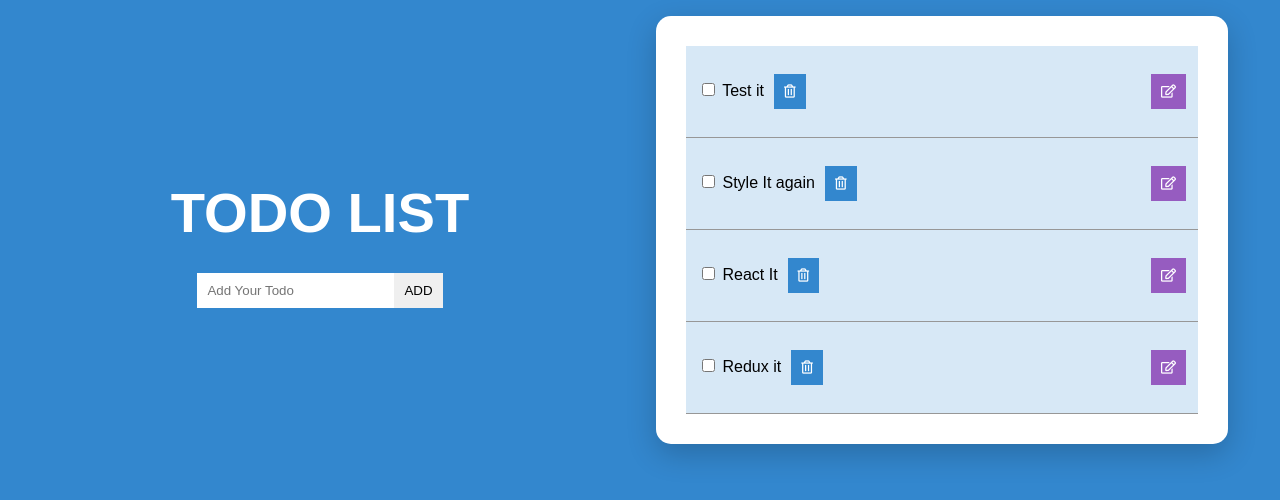
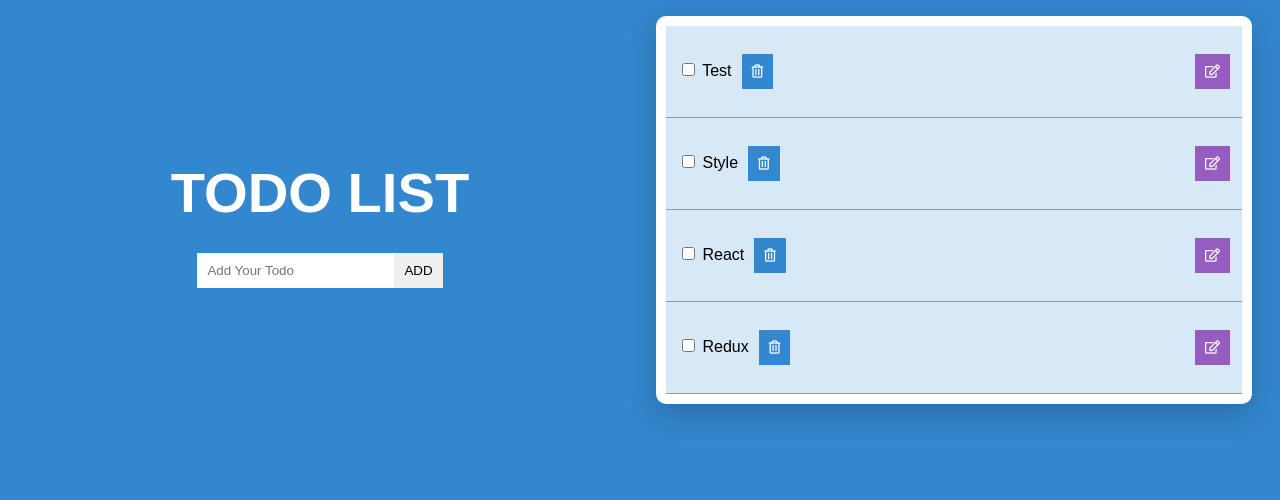
Before and after one commit to stephangriesel/todo-react-redux, a React (Create React App) app in the folder react-redux-todo/: page / in a window 1280 px wide. Shown: the top 500 px of the page. Built offline with nearby package versions, Linux system fonts and the light colour scheme; data requests are answered from the project's data file; a web font is replaced by a local one.

Commit message:
style changes

```diff
--- a/react-redux-todo/src/components/TodoItem.js
+++ b/react-redux-todo/src/components/TodoItem.js
@@ -45,7 +45,6 @@ export class TodoItem extends Component {
           <input
               type="text"
               name="title"
-              placeholder="Edit Your Todo"
               defaultValue={title}
             />
             <button
--- a/react-redux-todo/src/css/main.css
+++ b/react-redux-todo/src/css/main.css
@@ -47,12 +47,12 @@ body a {
 
 main section#card {
   background: #fff;
-  padding: 30px;
+  padding: 10px;
   margin: 1em auto;
-  border-radius: 15px;
+  border-radius: 10px;
   -webkit-box-shadow: 0 10px 30px rgba(0, 0, 0, 0.2);
           box-shadow: 0 10px 30px rgba(0, 0, 0, 0.2);
-  width: 80%;
+  width: 90%;
 }
 
 @media (min-width: 840px) {
@@ -109,6 +109,10 @@ main #card-item .save-btn {
   padding: 10px;
 }
 
+main #card-item #card-item-details {
+  width: 100%;
+}
+
 main #card-item #card-item-edit {
   display: -webkit-box;
   display: -ms-flexbox;
@@ -117,15 +121,24 @@ main #card-item #card-item-edit {
   -webkit-box-direction: normal;
       -ms-flex-direction: row;
           flex-direction: row;
-  -webkit-box-align: center;
-      -ms-flex-align: center;
-          align-items: center;
+  -ms-flex-line-pack: center;
+      align-content: center;
+}
+
+main #card-item #card-item-edit form {
+  display: -webkit-box;
+  display: -ms-flexbox;
+  display: flex;
+  -webkit-box-pack: end;
+      -ms-flex-pack: end;
+          justify-content: flex-end;
 }
 
 main #card-item #card-item-edit input {
   padding: 10px;
   outline: none;
   border: 0;
+  width: 65%;
 }
 
 main section#primary {
--- a/react-redux-todo/src/css/main.scss
+++ b/react-redux-todo/src/css/main.scss
@@ -8,7 +8,7 @@ $colors: (
 );
 
 $padding: 15px;
-$borders: 15px;
+$borders: 10px;
 
 @function color($color-name){
   @return map-get($colors, $color-name);
@@ -70,11 +70,11 @@ main {
 
   section#card {
     background:#fff;
-    padding:30px;
+    padding:10px;
     margin:1em auto;
     border-radius:$borders;
     box-shadow: 0 10px 30px rgba(0,0,0,.2);
-    width:80%;
+    width:90%;
 
     @include desktop {
       grid-area: card;
@@ -116,15 +116,26 @@ main {
       padding:10px;
     }
 
+    #card-item-details {
+      width:100%;
+    }
+
     #card-item-edit {
       display:flex;
       flex-direction: row;
-      align-items: center;
+      align-content: center;
+
+      form {
+        display: flex;
+        justify-content: flex-end;
+
+      }
 
       input {
         padding:10px;
         outline:none;
         border:0;
+        width:65%;
       }
     }
 
--- a/react-redux-todo/tasks.json
+++ b/react-redux-todo/tasks.json
@@ -1,21 +1,19 @@
 {
   "todos": [
     {
-      "title": "Test it",
+      "title": "Test",
       "id": 4
     },
     {
-      "title": "Style It again",
+      "title": "Style",
       "id": 5
     },
     {
-      "title": "React It",
-      "completed": false,
+      "title": "React",
       "id": 6
     },
     {
-      "title": "Redux it",
-      "completed": false,
+      "title": "Redux",
       "id": 7
     }
   ]
```
Also changed, not shown: 1 other file (tests, documents, lock files or other folders).
